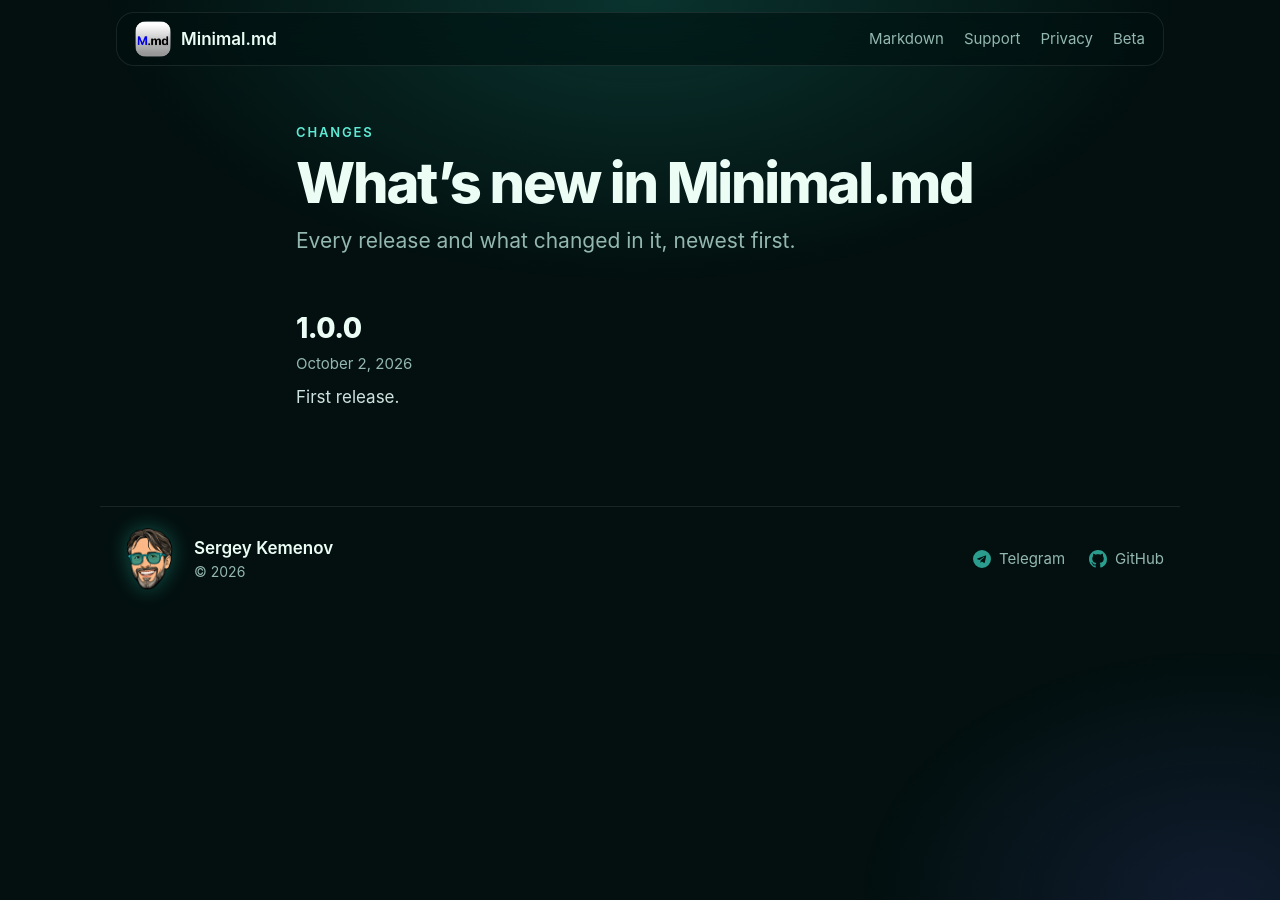
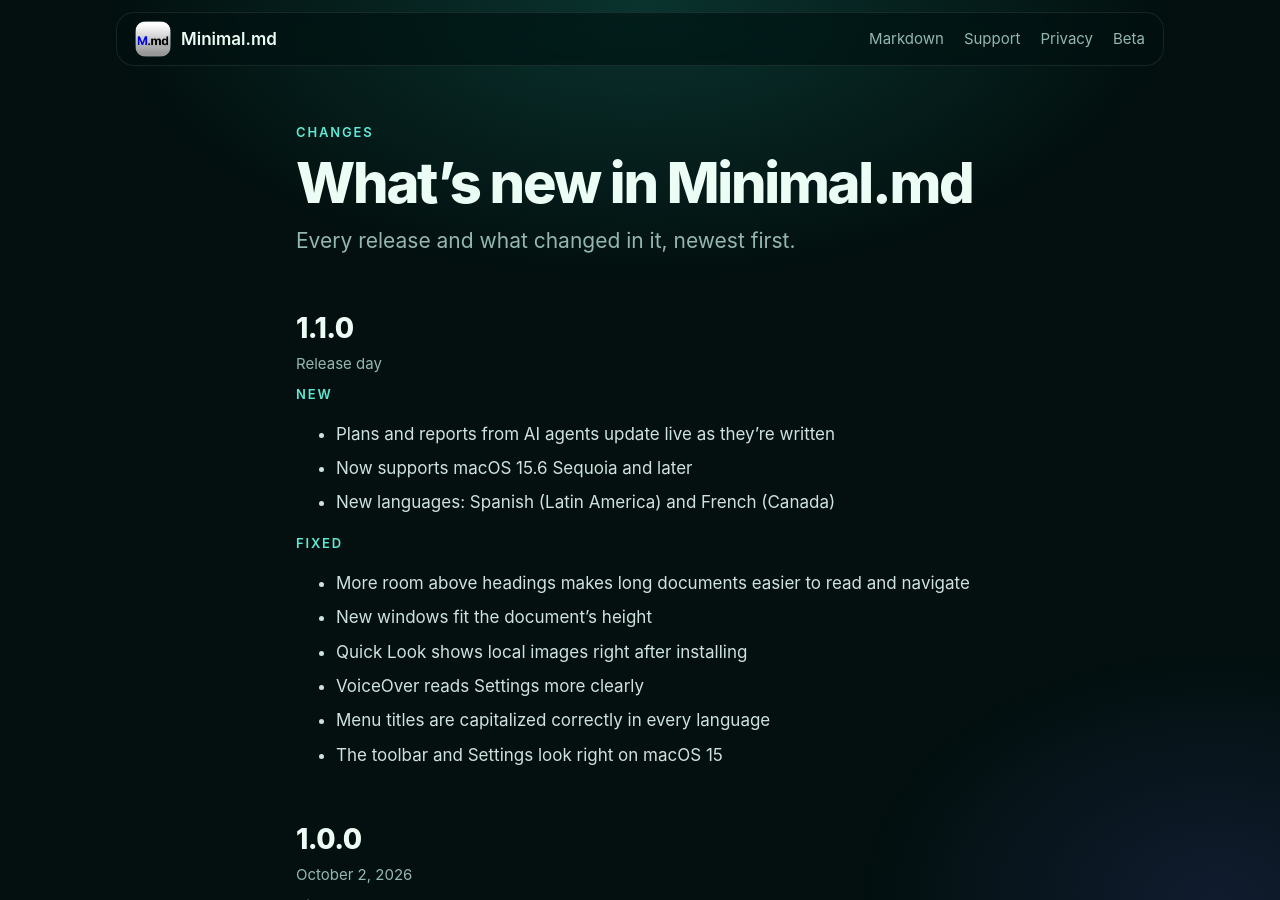
Before and after one commit to SKemenov/skemenov.github.io, a Jekyll site: the page built from docs/md/changes/index.md, in a window 1280 px wide and 900 px high. Built offline with Jekyll 4.4.1, drawn with Linux system fonts in a browser that asks for light colours.

Commit message:
docs(md): add 1.1.0 to the changelog and link it

```diff
--- a/docs/md/changes/index.md
+++ b/docs/md/changes/index.md
@@ -13,6 +13,28 @@
 Every release and what changed in it, newest first.
 {: .lead}
 
+## 1.1.0
+
+Release day
+{: .meta}
+
+NEW
+{: .eyebrow}
+
+- Plans and reports from AI agents update live as they’re written
+- Now supports macOS 15.6 Sequoia and later
+- New languages: Spanish (Latin America) and French (Canada)
+
+FIXED
+{: .eyebrow}
+
+- More room above headings makes long documents easier to read and navigate
+- New windows fit the document’s height
+- Quick Look shows local images right after installing
+- VoiceOver reads Settings more clearly
+- Menu titles are capitalized correctly in every language
+- The toolbar and Settings look right on macOS 15
+
 ## 1.0.0
 
 October 2, 2026
--- a/docs/md/index.html
+++ b/docs/md/index.html
@@ -211,6 +211,11 @@
     </section>
 
     <section class="beta-line">
+      <p class="eyebrow">What’s new</p>
+      <p>See what changed in each version in the <a href="changes/">changelog</a>.</p>
+    </section>
+
+    <section class="beta-line">
       <p class="eyebrow">Public beta</p>
       <p>Want new builds early? <a href="beta/">Join the beta</a>.</p>
     </section>
--- a/docs/md/support/index.html
+++ b/docs/md/support/index.html
@@ -71,8 +71,8 @@
     <h3>Which languages does Minimal.md support?</h3>
     <p>English, French, German, Italian, Russian and Spanish, following the language set for your Mac. Spotted a translation mistake, or want Minimal.md in your language? <a href="https://github.com/SKemenov/skemenov.github.io/issues/new?template=translation.md">Let us know</a>.</p>
 
-    <h3>Can I try new versions early?</h3>
-    <p>Yes — join the public beta on TestFlight. <a href="../beta/">The beta page</a> shows how, and what to test in the current build.</p>
+    <h3>What changed in the latest version?</h3>
+    <p>Every release and its changes are listed in the <a href="../changes/">changelog</a>, newest first.</p>
   </main>
 
   <footer>
--- a/docs/sitemap.xml
+++ b/docs/sitemap.xml
@@ -6,5 +6,6 @@
   <url><loc>https://skemenov.com/md/beta/</loc></url>
   <url><loc>https://skemenov.com/md/support/</loc></url>
   <url><loc>https://skemenov.com/md/privacy/</loc></url>
+  <url><loc>https://skemenov.com/md/changes/</loc></url>
   <url><loc>https://skemenov.com/countdown/</loc></url>
 </urlset>
```
